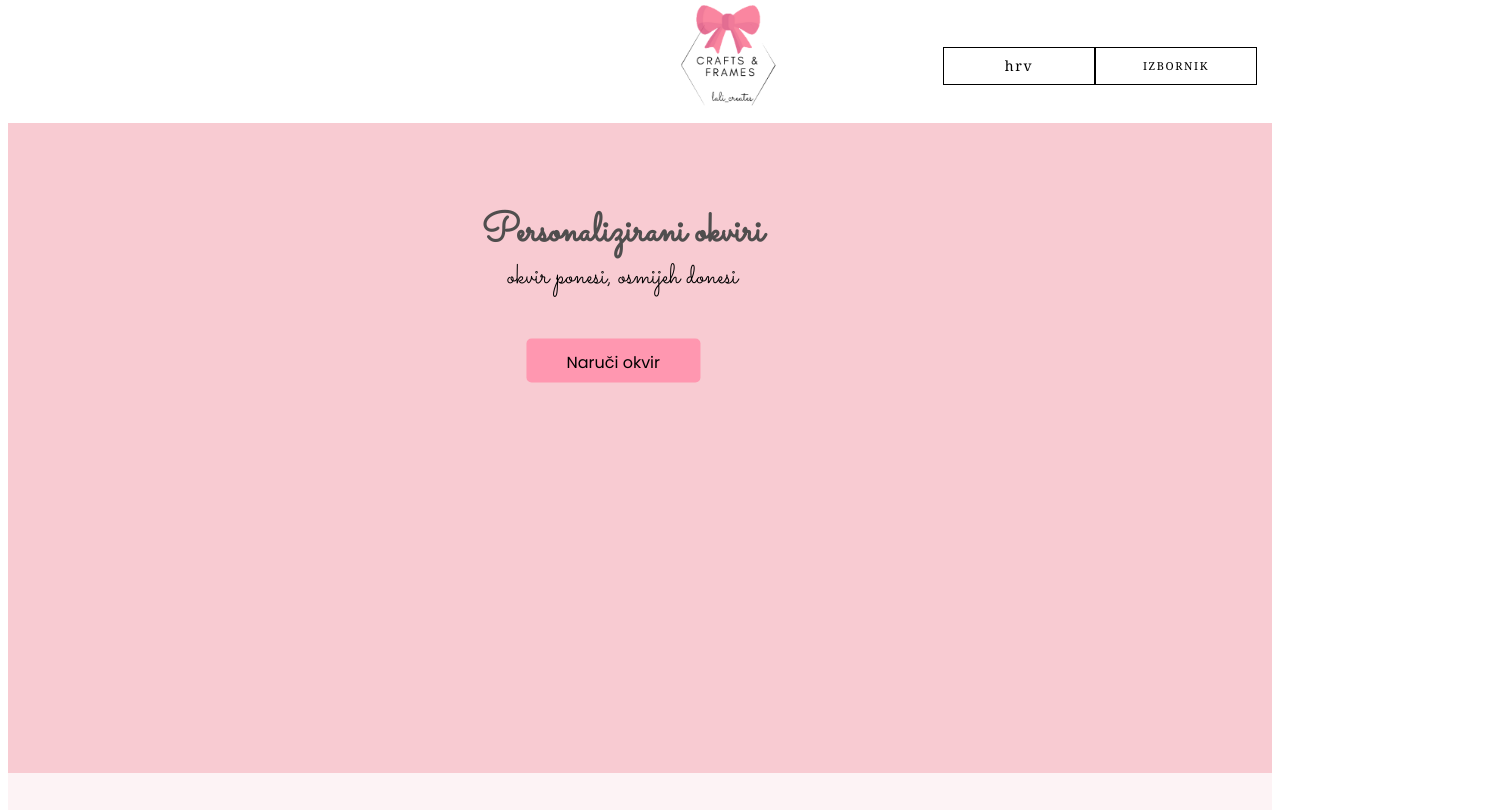
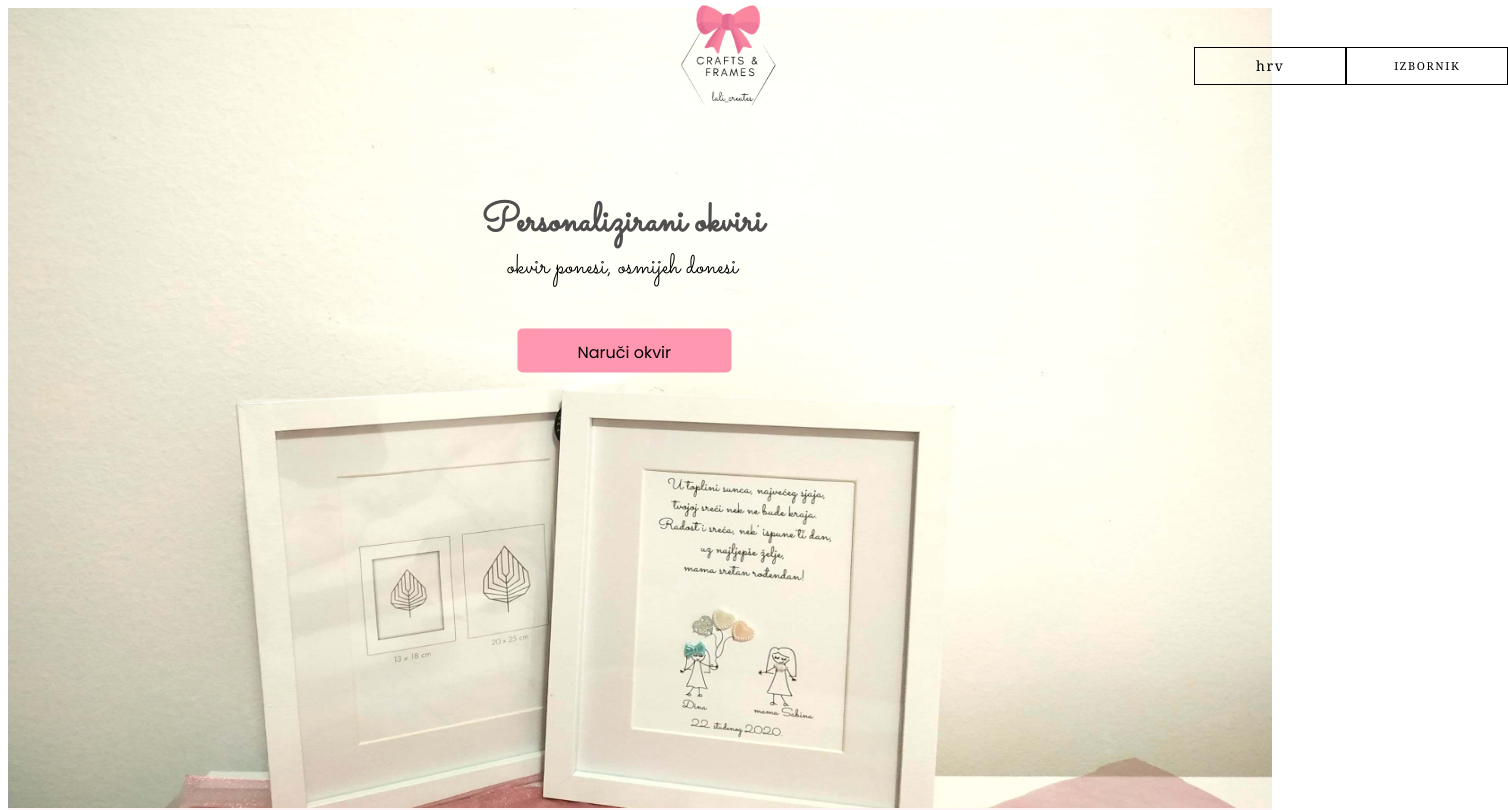
Before and after one commit to lmladi00/HCI---projekt, a Gatsby site: page / in a window 1280 px wide. Shown: the top 810 px of the page, 1508 px wide, since content can reach past the window. Built offline with nearby package versions, Linux system fonts and the light colour scheme; Gatsby itself is replaced by a stand-in of ours; a web font is replaced by a local one.

Commit message:
adding image

```diff
--- a/src/components/Navigation/style.module.css
+++ b/src/components/Navigation/style.module.css
@@ -4,6 +4,7 @@
   align-items: center;
   font-family: Cambria, Cochin, Georgia, Times, 'Times New Roman', serif;
   letter-spacing: 0.1em;
+  margin-left: 380px;
   }
 
   /*izbacili smo da su kucice put gore, align-items: center; */
--- a/src/components/TitleImage/style.module.css
+++ b/src/components/TitleImage/style.module.css
@@ -2,9 +2,12 @@
     height: 650px;
     width: 100%;
     position: relative;
-    background-color: rgb(248, 203, 210);
-    background-size: cover;
+    background: url('../../images/naslovna.png') ;
+    background-size: 100% 100%;
     background-repeat: no-repeat;
+    max-height: 100vh;
+    min-height: 100vh;
+    object-fit: contain;
 }
 
 .titleImage > div {
@@ -18,7 +21,7 @@
     left: 50%;
     transform: translateX(-50%) translateY(-50%);
     text-align: center;
-    margin-top: -150px;
+    margin-top: -120px;
 }
 
 .titleImage h1 {
@@ -42,11 +45,12 @@
     width: fit-content;
     background: rgb(255, 151, 176);
     color: black;
-    padding: 11px 40px;
+    padding: 11px 60px;
     font-size: 16px;
     border: black;
     font-family: 'Poppins', sans-serif;
     border-radius: 5px;
+    margin-left: -4px;
 }
 .titleImage button:hover {
     cursor: pointer;
--- a/src/modules/NavigationHeader/style.module.css
+++ b/src/modules/NavigationHeader/style.module.css
@@ -4,6 +4,9 @@
     justify-content: space-between;
     margin: 0 15px;
     align-items: center;
+    position: absolute;
+    z-index: 100;
+
   }
 
   /*da slika bude put gore
```
Also changed, not shown: src/components/TitleImage/index.js (line endings or trailing spaces), src/images/naslovna4.png (added), src/images/naslovnanovo.png (added).
